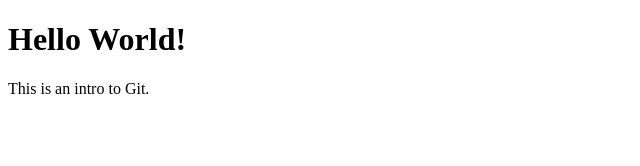
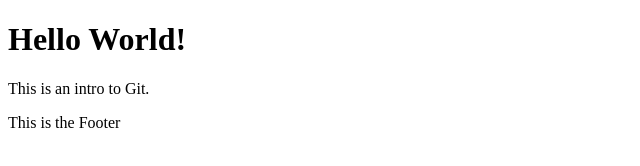
Before and after one commit to t-susee/Git-Intro, a plain HTML site: page Index.html in a window 1280 px wide. Shown: the whole page, without its empty margins (0-640 px from the left). Drawn offline with Linux system fonts and the light colour scheme.

Commit message:
Added the footer

```diff
--- a/Index.html
+++ b/Index.html
@@ -8,5 +8,6 @@
   <body>
     <h1>Hello World!</h1>
     <p>This is an intro to Git.</p>
+    <div id="footer">This is the Footer</div>
   </body>
 </html>
```
